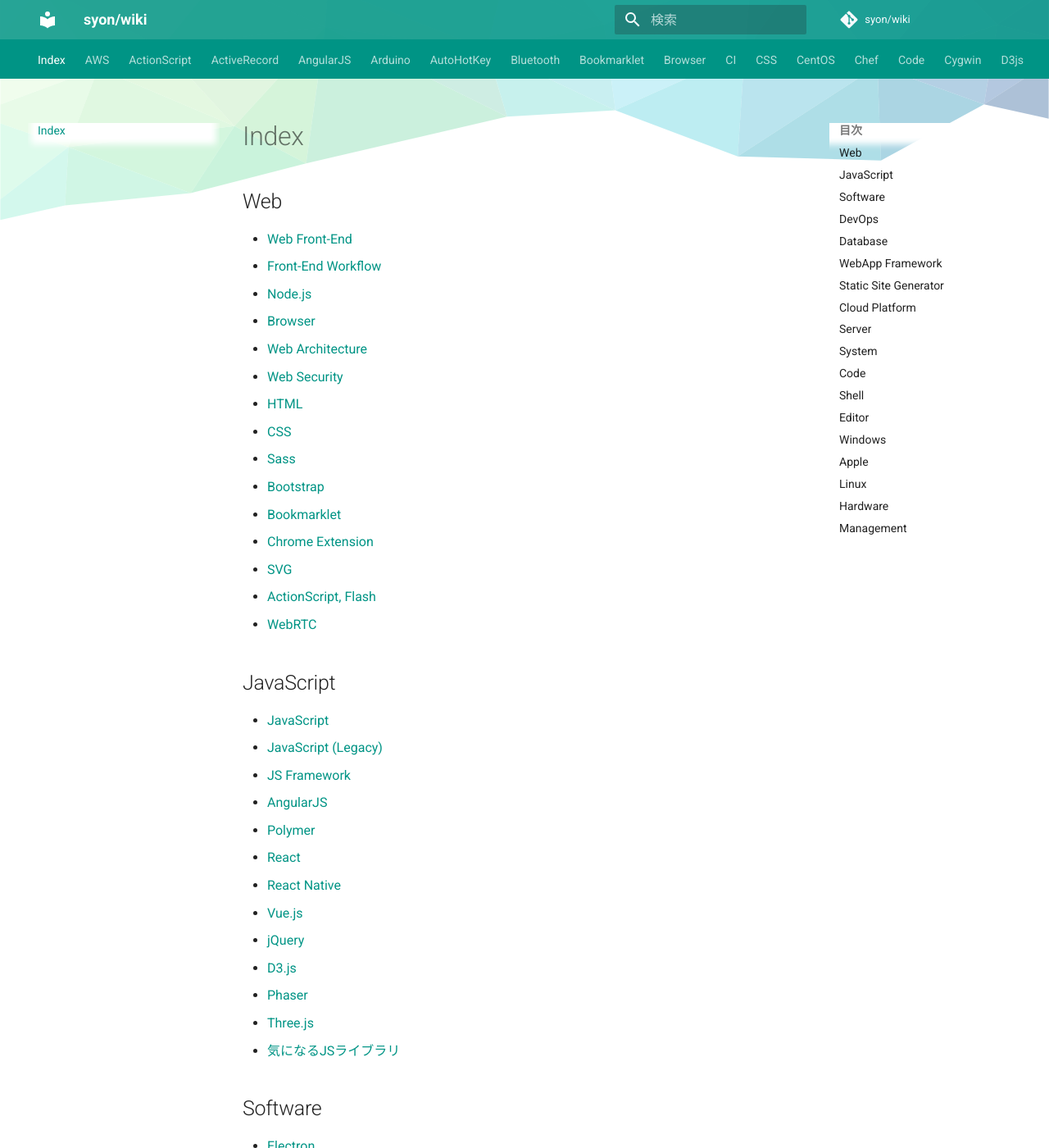
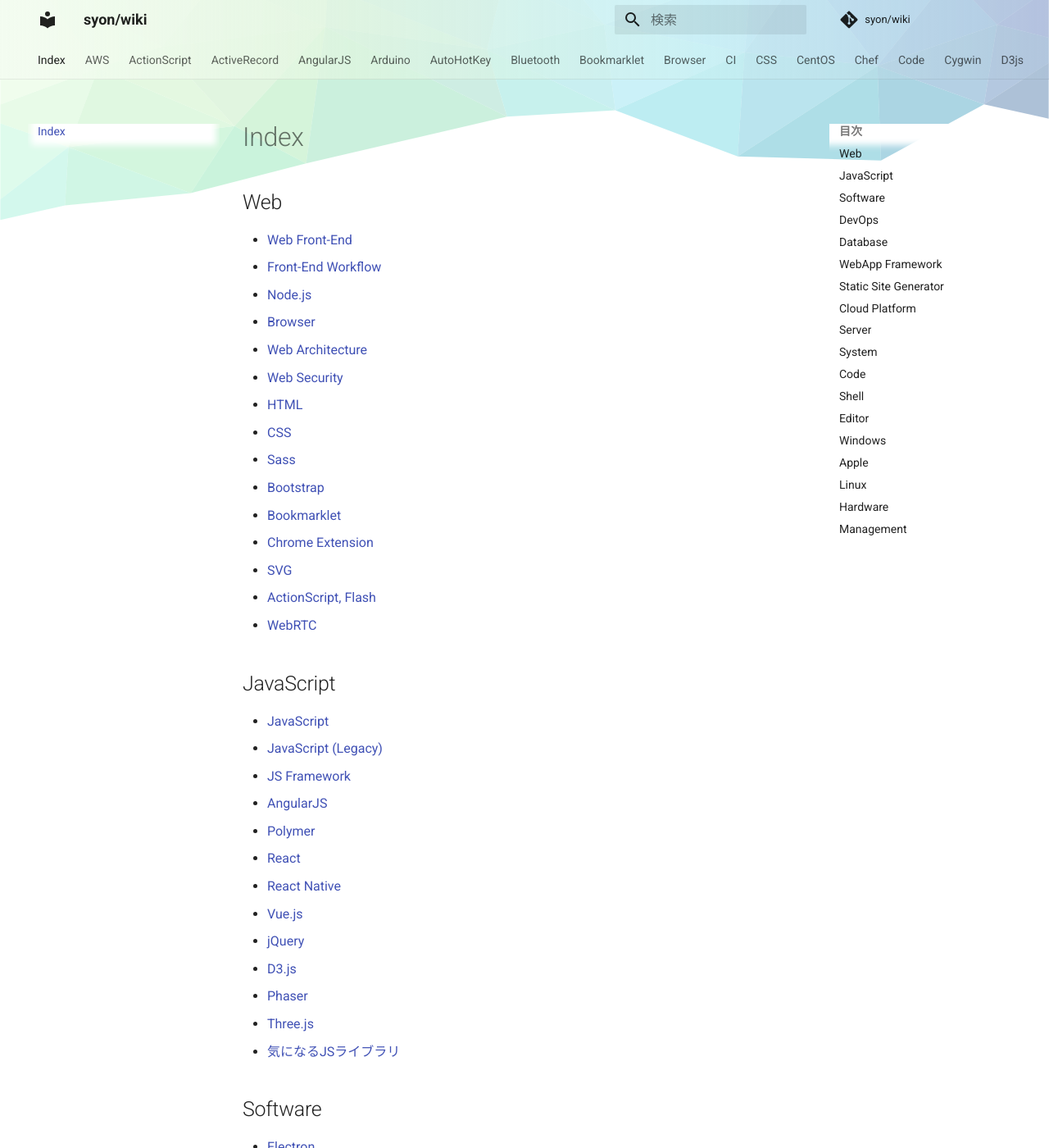
Before and after one commit to syon/wiki, an MkDocs documentation site: the page built from docs/index.md, in a window 1280 px wide and 1400 px high. Shown: the whole window at 82% size. Built offline with MkDocs 1.6.1 and Material for MkDocs 9.7.7, drawn with Linux system fonts in a browser that asks for light colours; comment, search, counter and statistics services are not loaded.

Commit message:
:lipstick: Header Gradation

```diff
--- a/docs/stylesheets/extra.css
+++ b/docs/stylesheets/extra.css
@@ -1,9 +1,9 @@
 body {
-  background: url(trianglify-bg.svg)
-    no-repeat;
+  background: url(trianglify-bg.svg) no-repeat;
   background-size: contain;
 }
 
-.md-header {
-  opacity: 0.85;
+[data-md-color-primary=white] .md-header,
+[data-md-color-primary=white] .md-tabs {
+  background: linear-gradient(90deg,#f3fcf0,#e3f6e0a8,#cbf0f28c,#adc2d861);
 }
--- a/mkdocs.yml
+++ b/mkdocs.yml
@@ -9,7 +9,7 @@ repo_url: https://github.com/syon/wiki
 theme:
   name: 'material'
   palette:
-    primary: 'teal'
+    primary: 'white'
     accent: 'orange'
   language: 'ja'
   feature:
```
